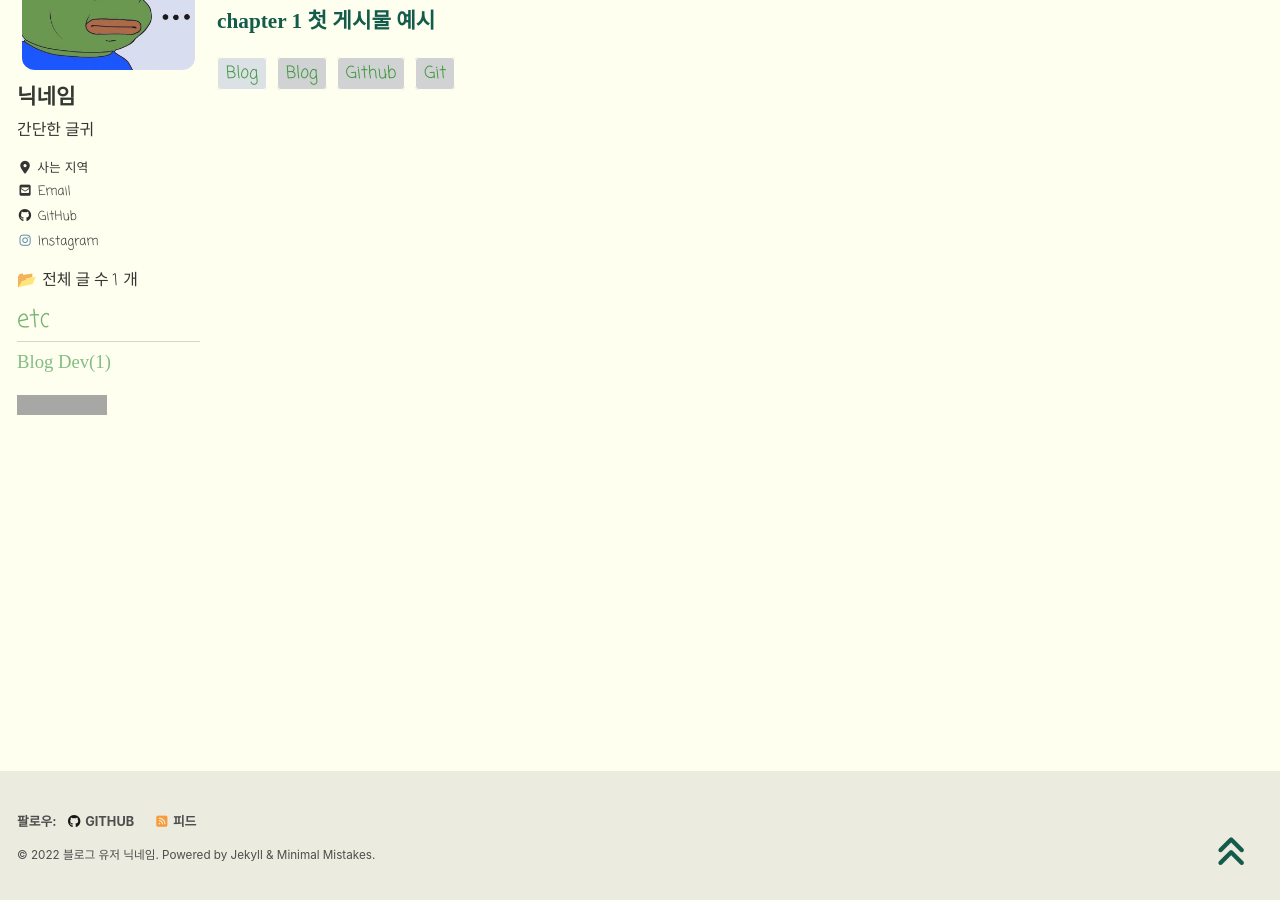
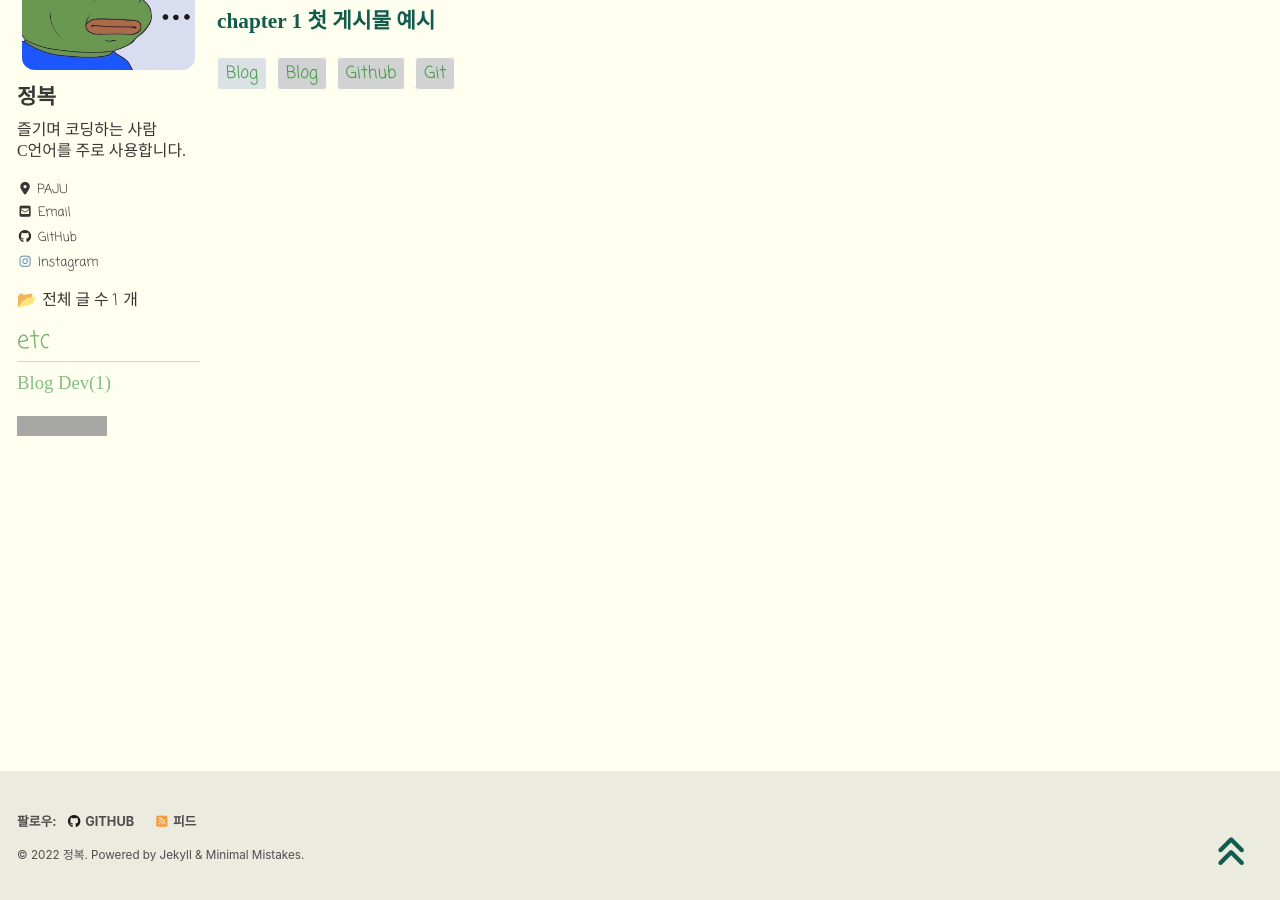
Before and after one commit to JBL28/jbl28.github.io, a Jekyll site: the page built from index.html, in a window 1280 px wide and 900 px high, scrolled down 198 px. Built offline with Jekyll 4.4.1, drawn with Linux system fonts in a browser that asks for light colours; cached includes are drawn as plain includes; nearby versions of some CDN libraries; some web fonts are replaced; the list of posts is cut into pages by our own code; grey boxes are pictures that could not be loaded.

Commit message:
Update _config.yml

```diff
--- a/_config.yml
+++ b/_config.yml
@@ -16,14 +16,14 @@
 
 # Site Settings
 locale                   : "ko-KR" # 블로그 사용 언어
-title                    : "블로그 타이틀" # 블로그 타이틀
+title                    : "코딩연구소, 정복" # 블로그 타이틀
 title_separator          : "-"
 subtitle                 : # site tagline that appears below site title in masthead
-name                     : "블로그 유저 닉네임"
-description              : "블로그 간단 설명"
-url                      : "https://유저이름.github.io"
+name                     : "정복"
+description              : "코딩연구소, 정복"
+url                      : "https://jbl28.github.io"
 baseurl                  : # the subpath of your site, e.g. "/blog"
-repository               : "유저이름/comments" #댓글 경로 / github name/repository
+repository               : "jbl28/comments" #댓글 경로 / github name/repository
 teaser                   : # path of fallback teaser image, e.g. "/assets/images/500x300.png"
 logo                     : "/assets/images/logo.png" # 타이틀 옆 로고
 masthead_title           : # overrides the website title displayed in the masthead, use " " for no title
@@ -103,18 +103,18 @@
 
 # Site Author / 사이드바 소개 부분
 author:
-  name             : "닉네임"
+  name             : "정복"
   avatar           : "/assets/images/profile.jpg"
-  bio              : "간단한 글귀"
-  location         : "사는 지역"
+  bio              : "즐기며 코딩하는 사람<br>C언어를 주로 사용합니다."
+  location         : "PAJU"
 
   links:
     - label: "Email"
       icon: "fas fa-fw fa-envelope-square"
-      url: "mailto:이메일주소@gmail.com"
+      url: "mailto:rabid28@gmail.com"
     - label: "GitHub"
       icon: "fab fa-fw fa-github"
-      url: "https://github.com/유저이름"
+      url: "https://github.com/JBL28"
     - label: "Instagram"
       icon: "fab fa-fw fa-instagram"
       url: "https://www.instagram.com/인스타 아이디"
@@ -134,7 +134,7 @@
   links:
     - label: "GitHub"
       icon: "fab fa-fw fa-github"
-      url: "https://github.com/유저이름"
+      url: "https://github.com/JBL28"
     #- label: "Twitter"
     #  icon: "fab fa-fw fa-twitter-square"
       # url:
```
